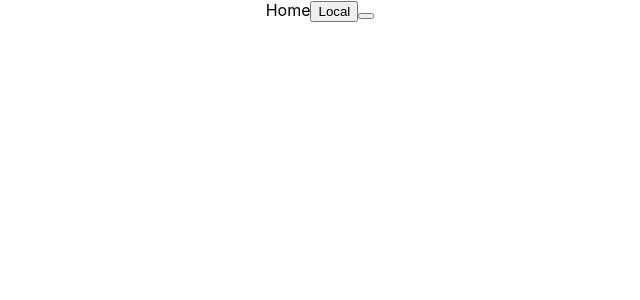
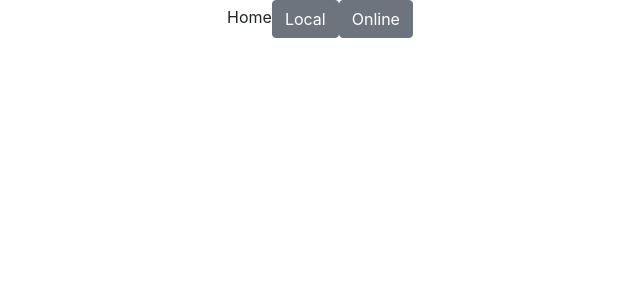
Before and after one commit to RockmanExe/Secret-Santa, a React (Create React App) app in the folder secret-santa/: page / in a window 1280 px wide. Shown: the top 300 px of the page, without its empty margins (320-960 px from the left). Built offline with nearby package versions, Linux system fonts and the light colour scheme.

Commit message:
bootstrap link

```diff
--- a/secret-santa/src/components/Home.js
+++ b/secret-santa/src/components/Home.js
@@ -13,7 +13,7 @@ class Home extends Component {
             <div>
                 Home
                 <Link to='/api/local'><Button className='localButton'>Local</Button></Link>
-                <Link to='/api/local'><Button className='localButton'></Button></Link>
+                <Link to='/api/local'><Button className='localButton'>Online</Button></Link>
             </div>
         );
     }
--- a/secret-santa/src/index.js
+++ b/secret-santa/src/index.js
@@ -4,6 +4,7 @@ import './index.css';
 import App from './App';
 import { BrowserRouter as Router } from 'react-router-dom';
 import * as serviceWorker from './serviceWorker';
+import 'bootstrap/dist/css/bootstrap.css';
 
 ReactDOM.render(
     <Router>
```
